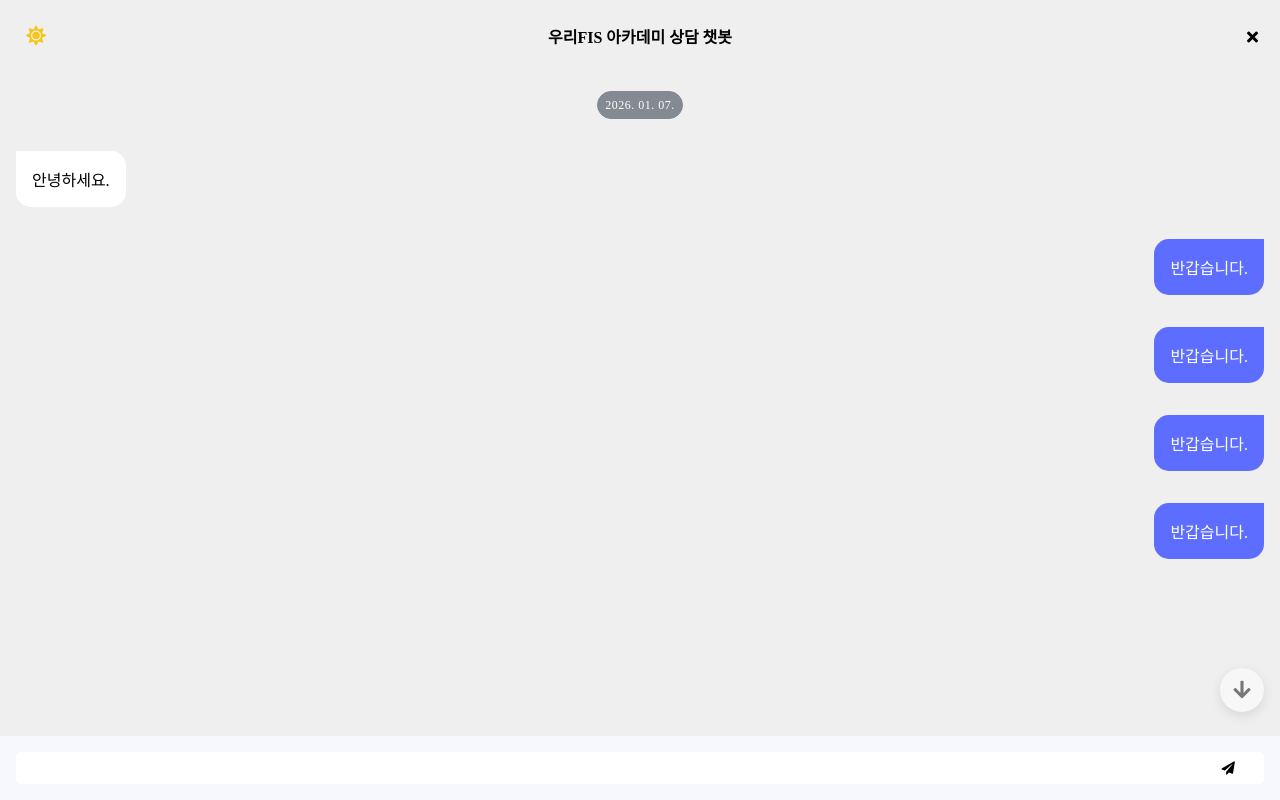
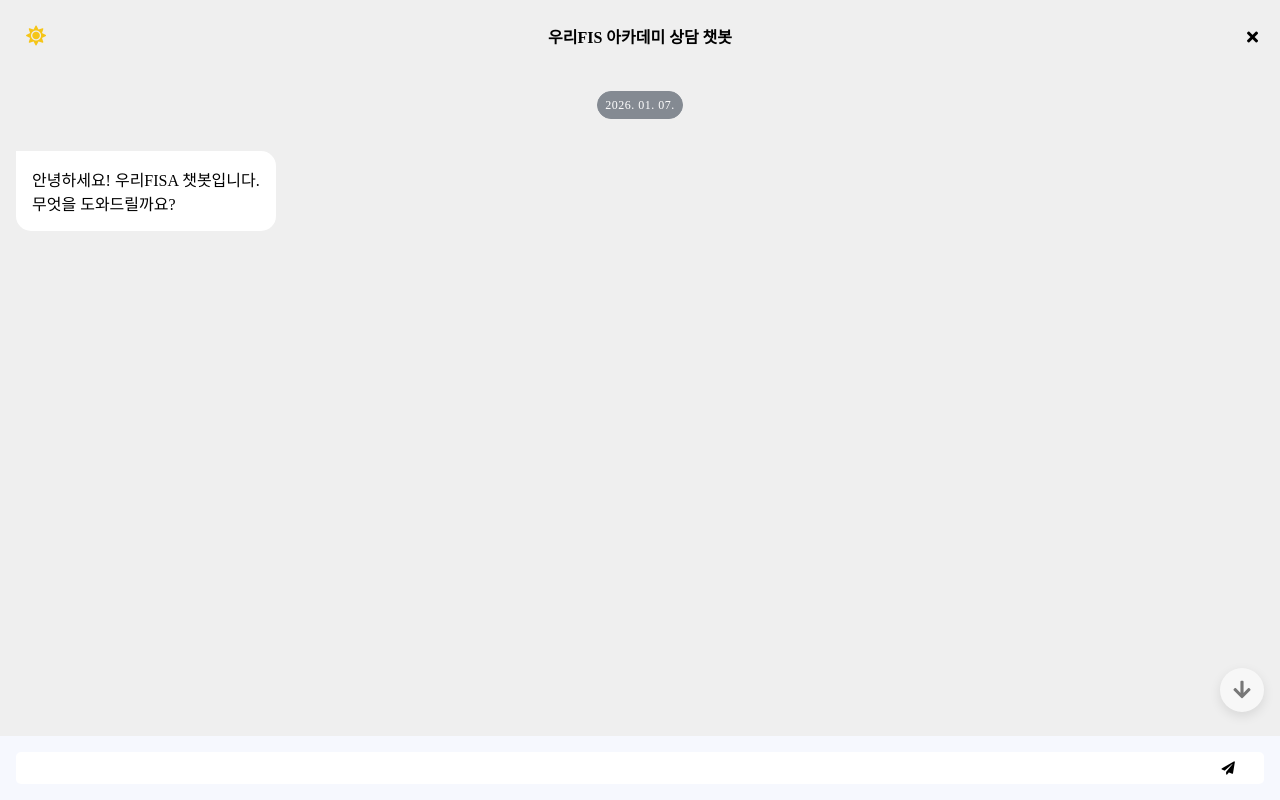
Before and after one commit to yeonju73/NCP-CLOVA-Chatbot, a website with bundled scripts: page public/index.html in a window 1280 px wide. Built offline with nearby package versions, Linux system fonts and the light colour scheme.

Commit message:
feat: 메인 채팅내용 수정

```diff
--- a/public/index.html
+++ b/public/index.html
@@ -31,36 +31,9 @@
         </div>
         <div class="chat-div chat-div-left">
             <div class="ballon chatbot-ballon">
-                안녕하세요.
+                안녕하세요! 우리FISA 챗봇입니다.<br>무엇을 도와드릴까요?
             </div>
         </div>
-        <div class="chat-div chat-div-right">
-            <div class="ballon user-ballon">
-                반갑습니다.
-            </div>
-        </div>
-        <div class="chat-div chat-div-right">
-            <div class="ballon user-ballon">
-                반갑습니다.
-            </div>
-        </div>
-        <div class="chat-div chat-div-right">
-            <div class="ballon user-ballon">
-                반갑습니다.
-            </div>
-        </div>
-        <div class="chat-div chat-div-right">
-            <div class="ballon user-ballon">
-                반갑습니다.
-            </div>
-        </div>
-        <!-- <div class="chat-div chat-div-left">
-            <div class="ballon chatbot-ballon chatbot-ballon-wait">
-                <span></span>
-                <span></span>
-                <span></span>
-            </div>
-        </div> -->
     </div>
     <!-- 채팅 입력 위치 -->
     <div class="chatinput">
```
